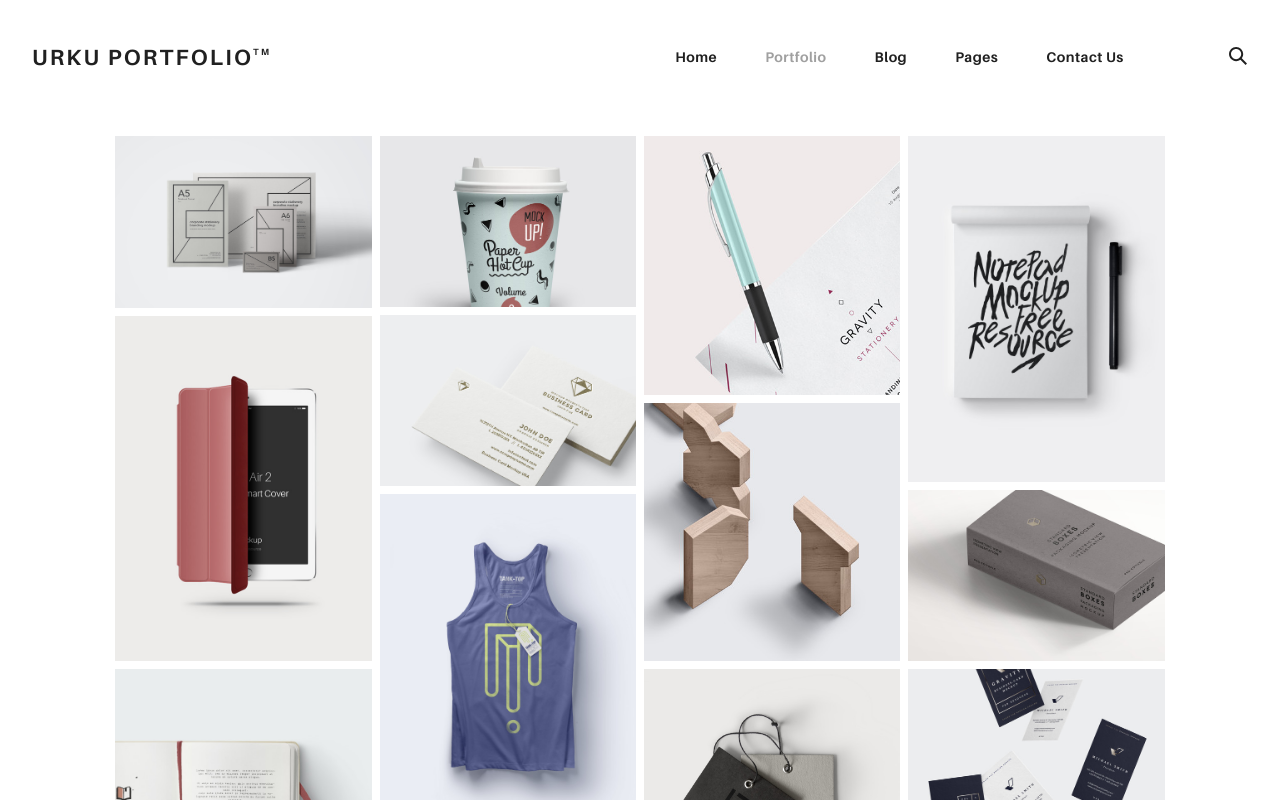
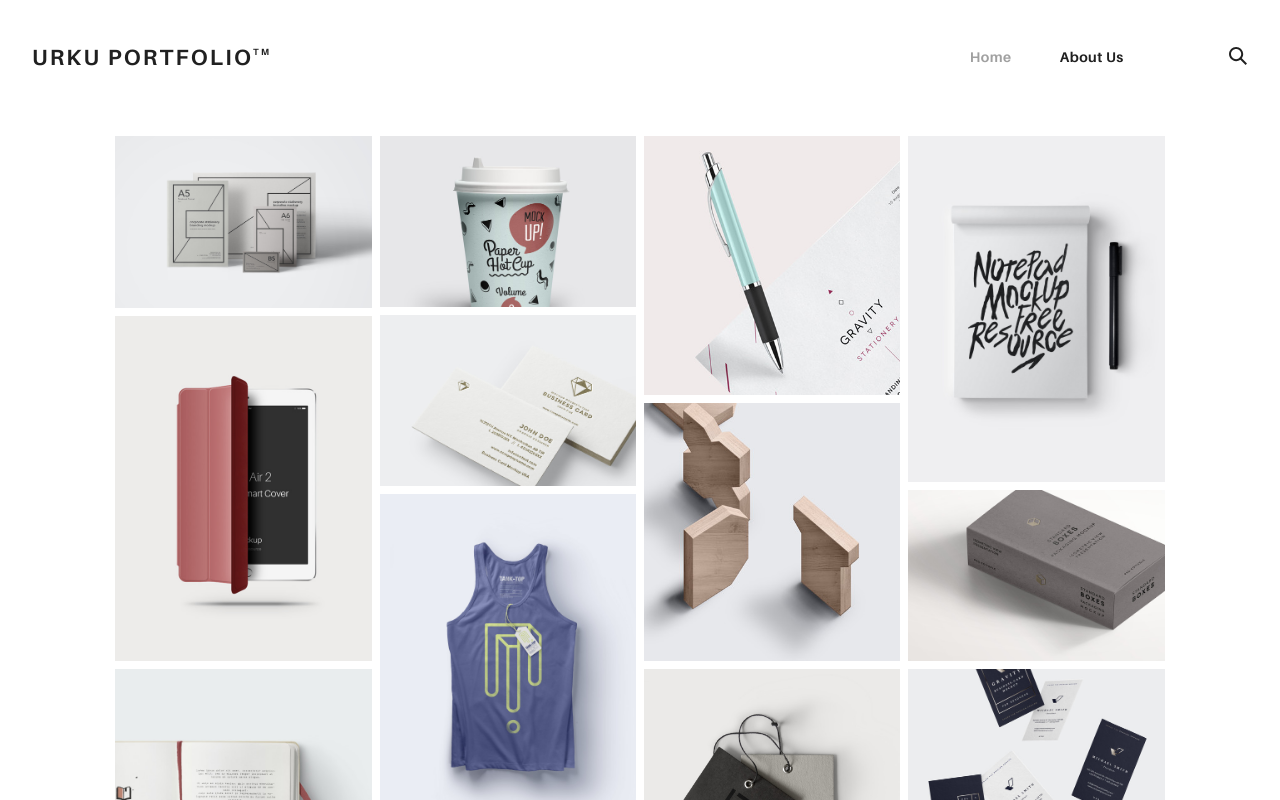
Before and after one commit to WilverArriaza/urku, an Angular app: page /home in a window 1280 px wide. Shown: the top 800 px of the page. Built offline with nearby package versions, Linux system fonts and the light colour scheme.

Commit message:
routerLink to the header

```diff
--- a/src/app/app-routing.module.ts
+++ b/src/app/app-routing.module.ts
@@ -9,7 +9,7 @@ const routes: Routes = [
   {path: 'home', component: PortfolioComponent},
   {path: 'about', component: AboutComponent},
   {path: 'product', component: ProductComponent},
-  {path: '**', redirectTo: 'home'},
+  {path: '**', pathMatch: 'full', redirectTo: 'home'},
 ];
 
 @NgModule({
--- a/src/app/components/header/header.component.html
+++ b/src/app/components/header/header.component.html
@@ -13,26 +13,13 @@
     </label>
     <div class="ae-container-fluid rk-topbar">
       <h1 class="rk-logo">
-        <a href="index.html">urku portfolio<sup>tm</sup></a>
+        <a routerLink="home">urku portfolio<sup>tm</sup></a>
         </h1>
       <nav class="rk-navigation">
         <ul class="rk-menu">
-          <li class="rk-menu__item"><a href="index.html" class="rk-menu__link">Home</a>
+          <li class="rk-menu__item" routerLinkActive="active"><a routerLink="home"  class="rk-menu__link">Home</a>
           </li>
-          <li class="active rk-menu__item"><a href="portfolio.html" class="rk-menu__link">Portfolio</a>
-          </li>
-          <li class="rk-menu__item"><a href="blog.html" class="rk-menu__link">Blog</a>
-          </li>
-          <li class="rk-menu__item"><a href="#0" class="rk-menu__link">Pages</a>
-            <nav class="rk-menu__sub">
-              <ul class="rk-container">
-                <li class="rk-menu__item"><a href="about.html" class="rk-menu__link">About</a></li>
-                <li class="rk-menu__item"><a href="documentation.html" class="rk-menu__link">Documentation</a></li>
-                <li class="rk-menu__item"><a href="design-styles.html" class="rk-menu__link">Design Styles</a></li>
-              </ul>
-            </nav>
-          </li>
-          <li class="rk-menu__item"><a href="contact.html" class="rk-menu__link">Contact Us</a>
+          <li class="rk-menu__item" routerLinkActive="active"><a routerLink="about" class="rk-menu__link">About Us</a>
           </li>
         </ul>
 
```
